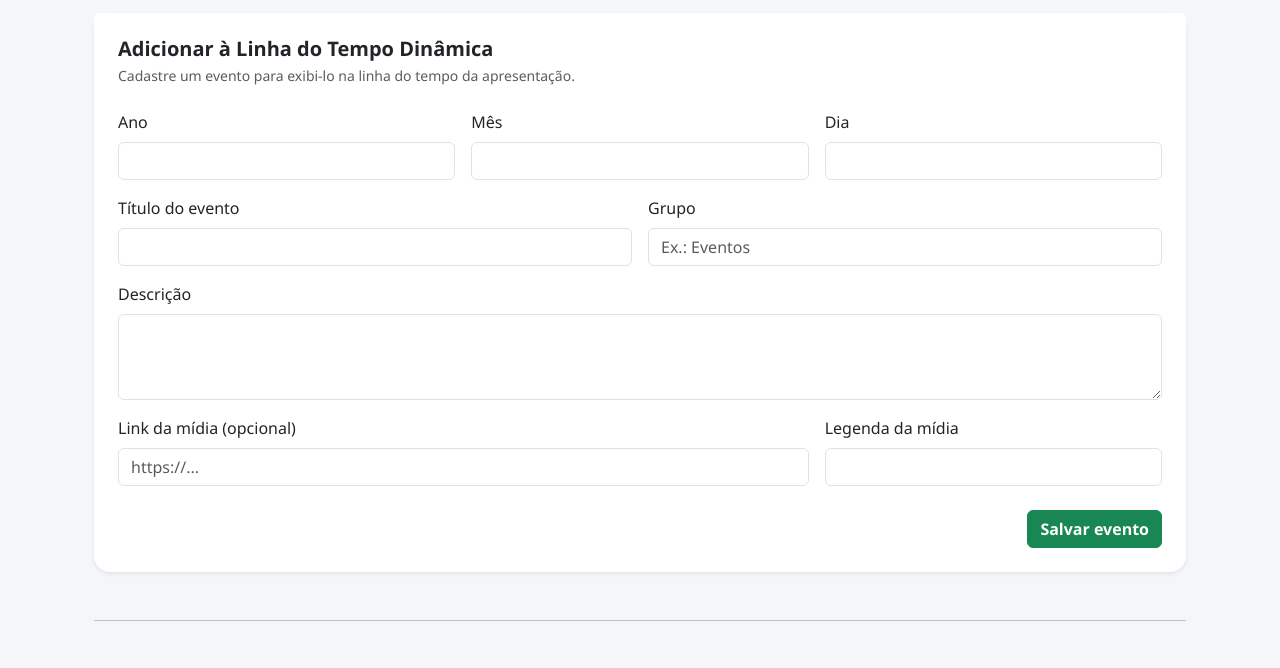
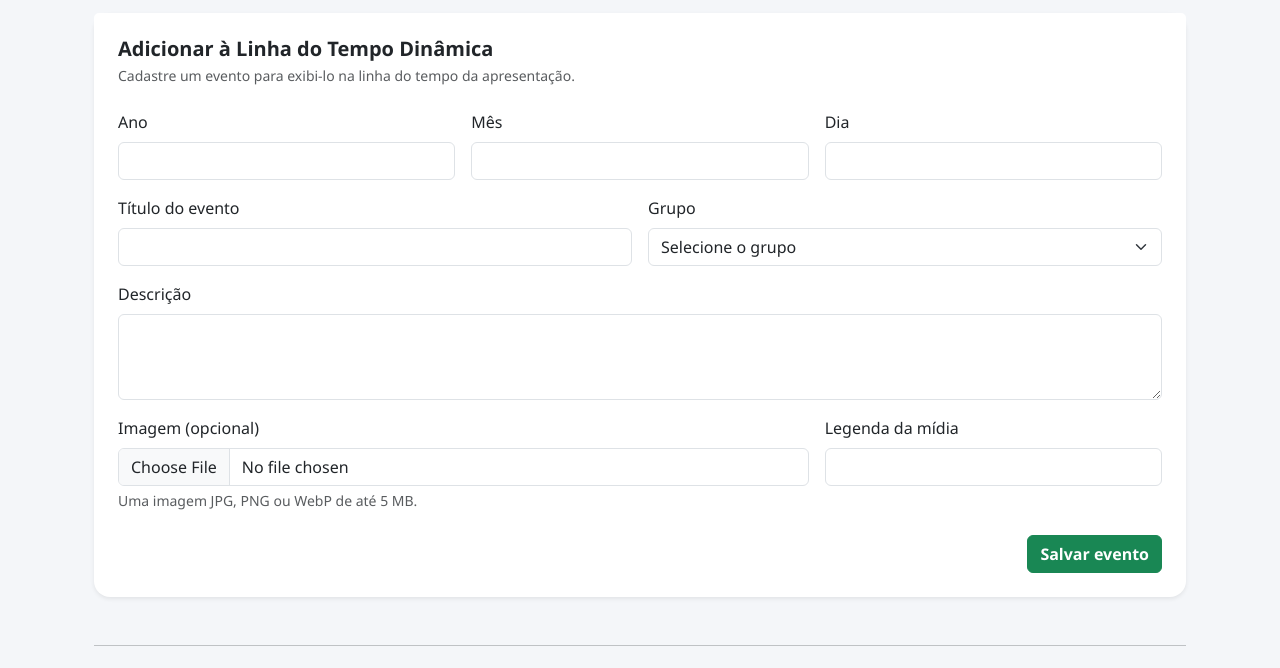
Before and after one commit to kennyow/AfirmaSUS2, a Django app: page /midias/ in a window 1280 px wide. Shown: the part 1033-1701 px from the top of the page. Run offline with Django 5.2, Linux system fonts and the light colour scheme; a user stored in the database is signed in; data comes from the database, SQL or seed files in the repository.

Commit message:
Adiciona grupos fixos e upload de uma imagem na Linha do Tempo Dinâmica

```diff
--- a/core/templates/core/linha_tempo_midias.html
+++ b/core/templates/core/linha_tempo_midias.html
@@ -251,7 +251,7 @@
                 <p class="text-muted small mb-0">Cadastre um evento para exibi-lo na linha do tempo da apresentação.</p>
             </div>
             <div class="card-body px-4 pb-4">
-                <form action="{% url 'adicionar_midia' 'timeline_dinamica' %}" method="POST" data-pilot-edit>
+                <form action="{% url 'adicionar_midia' 'timeline_dinamica' %}" method="POST" enctype="multipart/form-data" data-pilot-edit>
                     {% csrf_token %}
                     <div class="row g-3">
                         <div class="col-sm-4">
@@ -272,15 +272,22 @@
                         </div>
                         <div class="col-md-6">
                             <label for="dinamica-group" class="form-label">Grupo</label>
-                            <input id="dinamica-group" type="text" name="group" class="form-control" placeholder="Ex.: Eventos" required>
+                            <select id="dinamica-group" name="group" class="form-select" required>
+                                <option value="" selected disabled>Selecione o grupo</option>
+                                <option value="Eventos">Eventos</option>
+                                <option value="Reuniões">Reuniões</option>
+                                <option value="Atividades">Atividades</option>
+                                <option value="Outros">Outros</option>
+                            </select>
                         </div>
                         <div class="col-12">
                             <label for="dinamica-text" class="form-label">Descrição</label>
                             <textarea id="dinamica-text" name="descricao" class="form-control" rows="3"></textarea>
                         </div>
                         <div class="col-md-8">
-                            <label for="dinamica-media-url" class="form-label">Link da mídia (opcional)</label>
-                            <input id="dinamica-media-url" type="url" name="media_url" class="form-control" placeholder="https://...">
+                            <label for="dinamica-imagem" class="form-label">Imagem (opcional)</label>
+                            <input id="dinamica-imagem" type="file" name="arquivo" class="form-control" accept=".jpg,.jpeg,.png,.webp">
+                            <div class="form-text">Uma imagem JPG, PNG ou WebP de até 5 MB.</div>
                         </div>
                         <div class="col-md-4">
                             <label for="dinamica-media-caption" class="form-label">Legenda da mídia</label>
```
